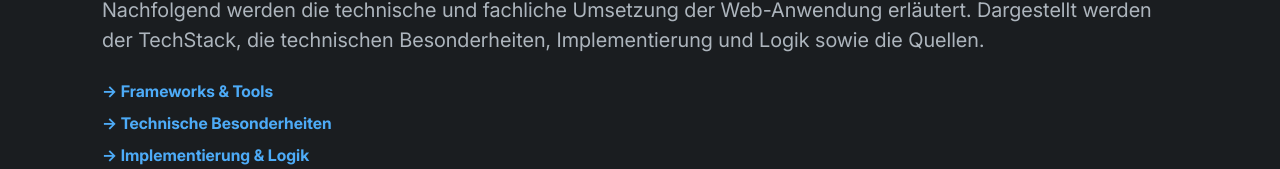
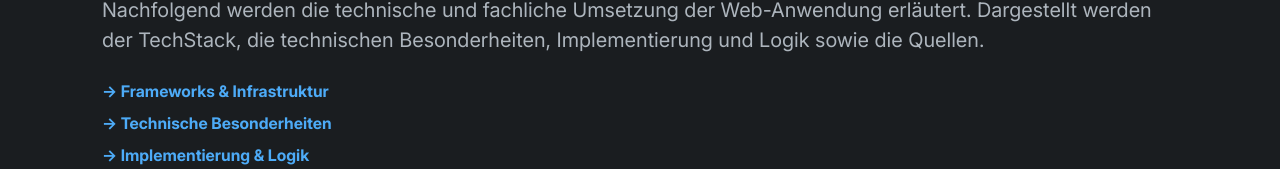
Before and after one commit to AnnMyrhf/deepLearning_EA1, a React (Vite) app in the folder ml5/: page /dokumentation in a window 1280 px wide. Shown: the part 201-370 px from the top of the page. Built offline with nearby package versions, Linux system fonts and the light colour scheme.

Commit message:
Dokumentation Titel geändert

```diff
--- a/ml5/pages/Dokumentation.jsx
+++ b/ml5/pages/Dokumentation.jsx
@@ -9,7 +9,7 @@ export default function Dokumentation() {
             <nav className="mb-4">
                 <ul className="list-unstyled d-flex flex-column gap-2">
                     <li><a href="#frameworks" className="text-primary text-decoration-none hover-link">→ Frameworks
-                        & Tools</a></li>
+                        & Infrastruktur</a></li>
                     <li><a href="#techBesonderheiten" className="text-primary text-decoration-none hover-link">→
                         Technische Besonderheiten</a></li>
                     <li><a href="#implementierung" className="text-primary text-decoration-none hover-link">→
```
